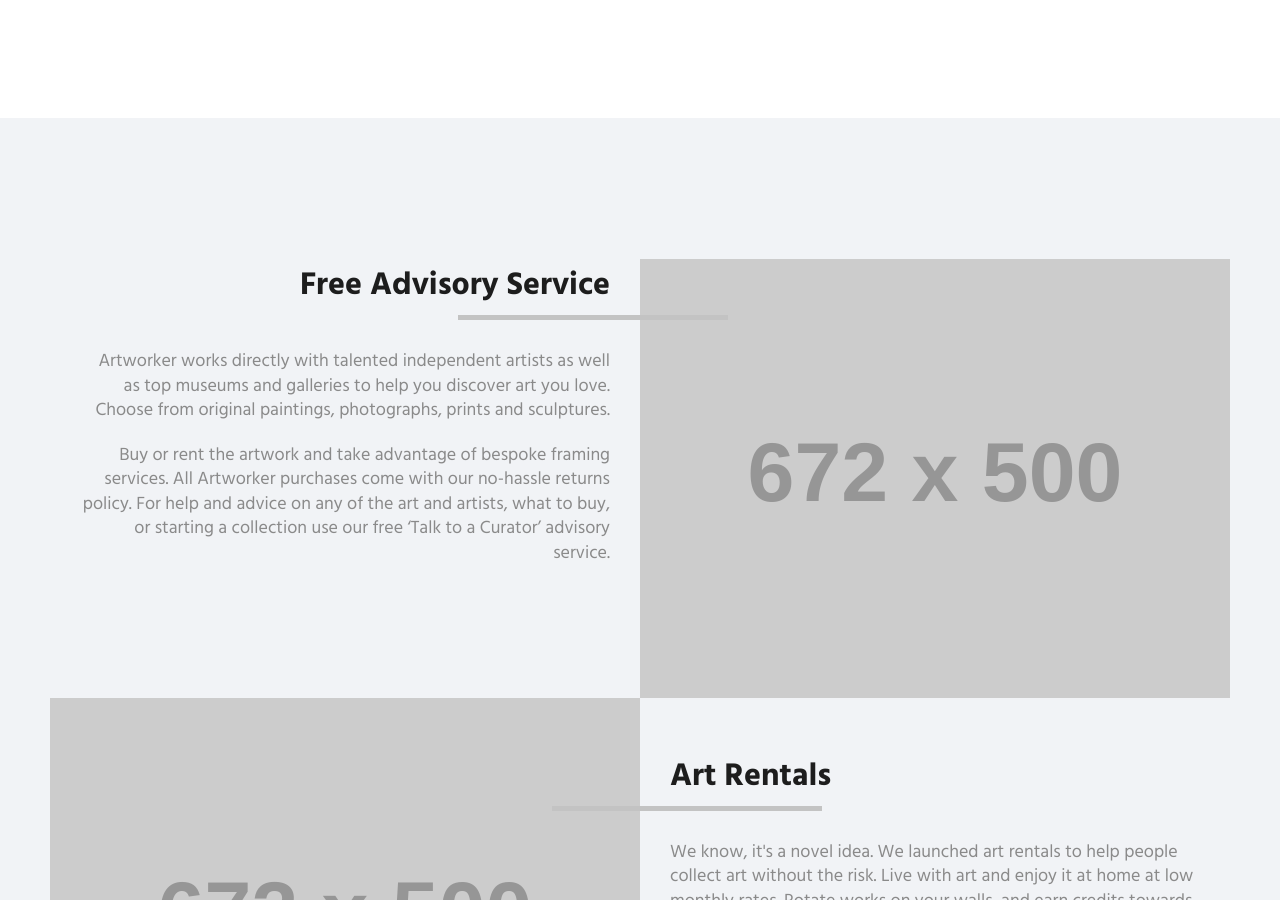
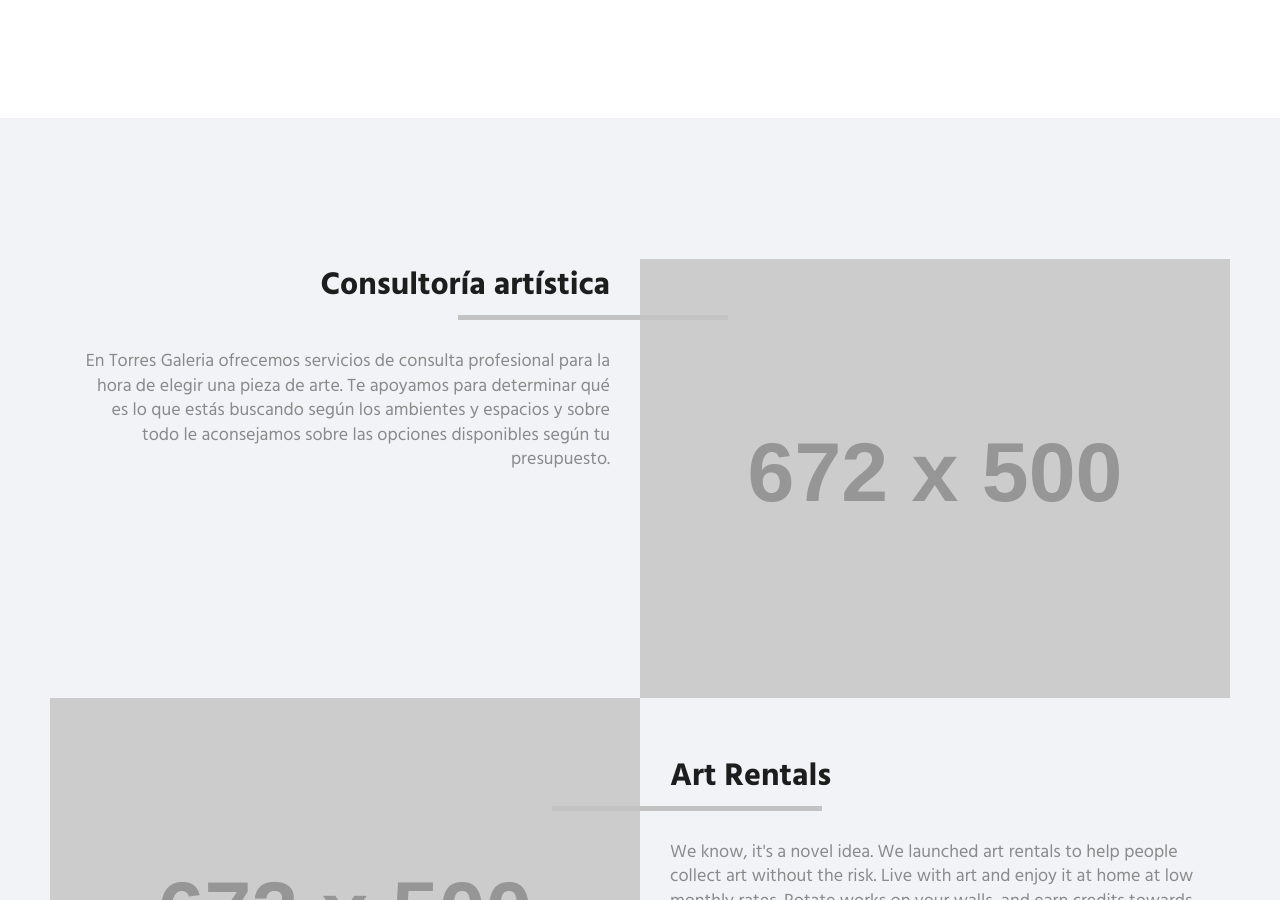
Before and after one commit to OsmarCuadra/torresgaleria, a Jekyll site: the page built from index.md, in a window 1280 px wide and 900 px high, scrolled down 2458 px. Built offline with Jekyll 4.4.1, drawn with Linux system fonts in a browser that asks for light colours; a script that is not in the unit is left out; comment, search, counter and statistics services are not loaded.

Commit message:
add pages

```diff
--- a/_config.yml
+++ b/_config.yml
@@ -25,7 +25,7 @@
 description: >
  Galería de arte
 baseurl: "" # the subpath of your site, e.g. /blog
-url: "https://osmarcuadra.github.io/torresgaleria/" # the base hostname & protocol for your site, e.g. http://example.com
+url: "https://osmarcuadra.github.io/torresgaleria" # the base hostname & protocol for your site, e.g. http://example.com
 twitter_username: jekyllrb
 github_username:  jekyll
 
--- a/_data/menu.yml
+++ b/_data/menu.yml
@@ -3,7 +3,7 @@
   href: '/'
 -
   name: Técnicas
-  href: '/tecnicas'
+  href: '/tecnicas/'
 -
   name: Arte y estilo
   href: '/arte_y_estilo'
@@ -12,7 +12,7 @@
   href: '/disponibilidad'
 -
   name: Artistas
-  href: '/artistas'
+  href: '/artistas/'
 -
   name: Especiales
   href: '/especiales'
@@ -21,4 +21,4 @@
   href: '/nosotros/'
 -
   name: Contáctenos
-  href: '/contactenos/'
+  href: '/contacto/'
--- a/_includes/footer.html
+++ b/_includes/footer.html
@@ -8,7 +8,7 @@
                   <ul class="tmhtmlcontent-footer">
                     <li class="tmhtmlcontent-item-1 logo">
                       <a href="{{ site.url }}" class="item-link" title="footer logo">
-                        <img src="http://via.placeholder.com/280x100" class="item-img img-responsive" title="footer logo" alt="footer logo"
+                        <img src="{{ site.html }}/assets/img/logo.jpg" class="item-img img-responsive" title="footer logo" alt="footer logo"
                                  width="280" height="38"/>
                       </a>
                     </li>
@@ -116,53 +116,7 @@
             <div class="module "></div>
             <div class="module "></div>
             <div class="module ">
-              <!-- begin olark code -->
-              <script data-cfasync="false" type='text/javascript'>
-                /*<![CDATA[*/window.olark || (function (c) {
-                                      var f = window, d = document, l = f.location.protocol == "https:" ? "https:" : "http:", z = c.name, r = "load"; var nt = function () {
-                                        f[z] = function () {
-                                          (a.s = a.s || []).push(arguments)
-                                        }; var a = f[z]._ = {
-                                        }, q = c.methods.length; while (q--) {
-                                          (function (n) {
-                                            f[z][n] = function () {
-                                              f[z]("call", n, arguments)
-                                            }
-                                          })(c.methods[q])
-                                        } a.l = c.loader; a.i = nt; a.p = {
-                                          0: +new Date
-                                        }; a.P = function (u) {
-                                          a.p[u] = new Date - a.p[0]
-                                        }; function s() {
-                                          a.P(r); f[z](r)
-                                        } f.addEventListener ? f.addEventListener(r, s, false) : f.attachEvent("on" + r, s); var ld = function () {
-                                          function p(hd) {
-                                            hd = "head"; return ["<", hd, "></", hd, "><", i, ' onl' + 'oad="var d=', g, ";d.getElementsByTagName('head')[0].", j, "(d.", h, "('script')).", k, "='", l, "//", a.l, "'", '"', "></", i, ">"].join("")
-                                          } var i = "body", m = d[i]; if (!m) {
-                                            return setTimeout(ld, 100)
-                                          } a.P(1); var j = "appendChild", h = "createElement", k = "src", n = d[h]("div"), v = n[j](d[h](z)), b = d[h]("iframe"), g = "document", e = "domain", o; n.style.display = "none"; m.insertBefore(n, m.firstChild).id = z; b.frameBorder = "0"; b.id = z + "-loader"; if (/MSIE[ ]+6/.test(navigator.userAgent)) {
-                                            b.src = "javascript:false"
-                                          } b.allowTransparency = "true"; v[j](b); try {
-                                            b.contentWindow[g].open()
-                                          } catch (w) {
-                                            c[e] = d[e]; o = "javascript:var d=" + g + ".open();d.domain='" + d.domain + "';"; b[k] = o + "void(0);"
-                                          } try {
-                                            var t = b.contentWindow[g]; t.write(p()); t.close()
-                                          } catch (x) {
-                                            b[k] = o + 'd.write("' + p().replace(/"/g, String.fromCharCode(92) + '"') + '");d.close();'
-                                          } a.P(2)
-                                        }; ld()
-                                      }; nt()
-                                    })({
-                                      loader: "static.olark.com/jsclient/loader0.js", name: "olark", methods: ["configure", "extend", "declare", "identify"]
-                                    });
 
-                                    /* custom configuration goes here (www.olark.com/documentation) */
-
-                                    olark.identify('7830-582-10-3714');
-/*]]>*/
-              </script>
-              <!-- end olark code -->
             </div>
           </div>
         </div>
--- a/_includes/head.html
+++ b/_includes/head.html
@@ -7,11 +7,6 @@
   <meta name="robots" content="index,follow" />
   <meta name="viewport" content="width=device-width, minimum-scale=0.25, maximum-scale=1.0, initial-scale=1.0" />
   <meta name="apple-mobile-web-app-capable" content="yes" />
-  <script type="text/javascript">
-    //<![CDATA[
-    try { if (!window.CloudFlare) { var CloudFlare = [{ verbose: 0, p: 0, byc: 0, owlid: "cf", bag2: 1, mirage2: 0, oracle: 0, paths: { cloudflare: "/cdn-cgi/nexp/dok3v=1613a3a185/" }, atok: "442c6bf28675ab214669e502ea586624", petok: "6655dccc0d7207d252167b3abe60476ecb08f2e2-1499742760-1800", zone: "template-help.com", rocket: "0", apps: { "abetterbrowser": { "ie": "7" } } }]; !function (a, b) { a = document.createElement("script"), b = document.getElementsByTagName("script")[0], a.async = !0, a.src = "../../ajax.cloudflare.com/cdn-cgi/nexp/dok3v%3d85b614c0f6/cloudflare.min.js", b.parentNode.insertBefore(a, b) }() } } catch (e) { };
-   //]]>
-  </script>
   <link rel="icon" type="image/vnd.microsoft.icon" href="{{ site.url }}/assets/img/favicon3292.ico?1480427070" />
   <link rel="shortcut icon" type="image/x-icon" href="img/favicon3292.ico?1480427070" />
   <link rel="stylesheet" href="http://fonts.googleapis.com/css?family=Hind:400,600,700%7COpen+Sans:400,600,700%7CRusso+One&amp;subset=cyrillic"
@@ -49,7 +44,6 @@
   />
   <link rel="stylesheet" href="{{ site.url}}/assets/themes/css/modules/tmnewsletter/views/css/tmnewsletter.css" type="text/css" media="all"
   />
-  <link rel="stylesheet" href="{{ site.url}}/assets/modules/tmolarkchat/views/css/tmolarkchat.css" type="text/css" media="all" />
   <link rel="stylesheet" href="{{ site.url}}/assets/modules/tmproductvideos/views/css/video/video-js.css" type="text/css" media="all" />
   <link rel="stylesheet" href="{{ site.url}}/assets/modules/tmproductvideos/views/css/tmproductvideos.css" type="text/css" media="all" />
   <link rel="stylesheet" href="{{ site.url}}/assets/themes/css/modules/tmmegalayout/views/css/tmmegalayout.css" type="text/css" media="all"
@@ -228,7 +211,6 @@
   <script src="{{ site.url}}/assets/js/jquery/ui/jquery.ui.slider.min.js"></script>
   <script src="{{ site.url}}/assets/js/jquery/plugins/timepicker/jquery-ui-timepicker-addon.js"></script>
   <script src="{{ site.url}}/assets/modules/tmoneclickorder/views/js/tmoneclickorder.js"></script>
-  <script src="{{ site.url}}/assets/modules/themeconfiglink/views/js/themeconfiglink.js"></script>
   <script src="{{ site.url}}/assets/themes/js/index.js"></script>
 
 
--- a/_includes/header.html
+++ b/_includes/header.html
@@ -8,7 +8,7 @@
           <div class="it_YWQHLHHLMYBX    col-lg-12 container text-center">
             <div id="header_logo">
               <a href="index.html" title="ArtWorker">
-               <img class="logo img-responsive" src="http://via.placeholder.com/280x100" alt="ArtWorker" width="280" height="47"/>
+               <img class="logo img-responsive" src="{{ site.html }}/assets/img/logo.jpg" alt="ArtWorker" width="280" height="47"/>
               </a>
             </div>
           </div>
@@ -21,22 +21,22 @@
                 <div class="top_menu top-level tmmegamenu_item">
                   <div class="menu-title tmmegamenu_item">Menu</div>
                   <ul class="menu clearfix top-level-menu tmmegamenu_item">
-                      <li class=" top-level-menu-li tmmegamenu_item it_64707038"><a class="it_64707038 top-level-menu-li-a tmmegamenu_item" href="{{ site.url}}">Inicio</a></li>
-                      <li class=" simple top-level-menu-li tmmegamenu_item it_16592859"><a class="it_16592859 top-level-menu-li-a tmmegamenu_item" href="{{ site.url}}">Técnicas</a>
+                      <li class=" top-level-menu-li tmmegamenu_item it_64707038"><a class="it_64707038 top-level-menu-li-a tmmegamenu_item" href="{{ site.url}}/">Inicio</a></li>
+                      <li class=" simple top-level-menu-li tmmegamenu_item it_16592859"><a class="it_16592859 top-level-menu-li-a tmmegamenu_item" href="{{ site.url}}/tecnicas">Técnicas</a>
                       <ul class="is-simplemenu tmmegamenu_item first-level-menu it_16592859">
                         {% for technique in site.data.techniques %}
                         <li class="category"><a href="{{ technique.href }}" title="{{ technique.name }}">{{ technique.name }}</a></li>
                         {% endfor %}
                       </ul>
                     </li>
-                     <li class=" simple top-level-menu-li tmmegamenu_item it_16592859"><a class="it_16592859 top-level-menu-li-a tmmegamenu_item" href="{{ site.url}}">Arte y estilo</a>
+                     <li class=" simple top-level-menu-li tmmegamenu_item it_16592859"><a class="it_16592859 top-level-menu-li-a tmmegamenu_item" href="{{ site.url}}/arte_y_estilo/">Arte y estilo</a>
                       <ul class="is-simplemenu tmmegamenu_item first-level-menu it_16592859">
                         {% for art_style in site.data.art_styles %}
                         <li class="category"><a href="{{ art_style.href }}" title="{{ art_style.name }}">{{ art_style.name }}</a></li>
                         {% endfor %}
                       </ul>
                     </li>
-                    <li class=" simple top-level-menu-li tmmegamenu_item it_91203835"><a class="it_91203835 top-level-menu-li-a tmmegamenu_item" href="{{ site.url}}">Artistas</a>
+                    <li class=" simple top-level-menu-li tmmegamenu_item it_91203835"><a class="it_91203835 top-level-menu-li-a tmmegamenu_item" href="{{ site.url}}/artistas/">Artistas</a>
                       <ul class="is-simplemenu tmmegamenu_item first-level-menu it_91203835">
                          {% for artist in site.data.artists %}
                           <li class="manufacturer">
@@ -45,9 +45,9 @@
                         {% endfor %}
                       </ul>
 
-                    <li class=" top-level-menu-li tmmegamenu_item it_64707038"><a class="it_64707038 top-level-menu-li-a tmmegamenu_item" href="{{ site.url}}">Disponibilidad</a></li>
-                    <li class=" top-level-menu-li tmmegamenu_item it_64707038"><a class="it_64707038 top-level-menu-li-a tmmegamenu_item" href="{{ site.url}}nosotros/">Nosotros</a></li>
-                    <li class=" top-level-menu-li tmmegamenu_item it_64707038"><a class="it_64707038 top-level-menu-li-a tmmegamenu_item" href="{{ site.url}}contacto/">Contacto</a></li>
+                    <li class=" top-level-menu-li tmmegamenu_item it_64707038"><a class="it_64707038 top-level-menu-li-a tmmegamenu_item" href="{{ site.url}}/">Disponibilidad</a></li>
+                    <li class=" top-level-menu-li tmmegamenu_item it_64707038"><a class="it_64707038 top-level-menu-li-a tmmegamenu_item" href="{{ site.url}}/nosotros/">Nosotros</a></li>
+                    <li class=" top-level-menu-li tmmegamenu_item it_64707038"><a class="it_64707038 top-level-menu-li-a tmmegamenu_item" href="{{ site.url}}/contacto/">Contacto</a></li>
                   </ul>
 
                 </div>
--- a/_includes/services.html
+++ b/_includes/services.html
@@ -6,12 +6,11 @@
           <ul class="htmlcontent-home clearfix row">
             <li class="htmlcontent-item-1 col-xs-12">
               <div class="item-html">
-                <h3 class="item-title">Free Advisory Service</h3>
-                <p>Artworker works directly with talented independent artists as well as top museums and galleries to help you
-                  discover art you love. Choose from original paintings, photographs, prints and sculptures.</p>
-                <p>Buy or rent the artwork and take advantage of bespoke framing services. All Artworker purchases come with
-                  our no-hassle returns policy. For help and advice on any of the art and artists, what to buy, or starting
-                  a collection use our free ‘Talk to a Curator’ advisory service.</p>
+                <h3 class="item-title">Consultoría artística</h3>
+                <p>En Torres Galeria ofrecemos servicios de consulta profesional para la hora
+                  de elegir una pieza de arte. Te apoyamos para determinar qué es lo que estás
+                  buscando según los ambientes y espacios  y sobre todo le aconsejamos sobre las
+                   opciones disponibles según tu presupuesto. </p>
               </div>
               <div class="img-wrap">
                 <img src="http://via.placeholder.com/672x500" class="item-img" title="Free Advisory Service"
--- /dev/null
+++ b/arte_y_estilo.html
@@ -0,0 +1,5 @@
+---
+title: Arte y estilo
+layout: page
+permalink: "/arte_y_estilo/"
+---
--- /dev/null
+++ b/artistas.html
@@ -0,0 +1,5 @@
+---
+title: Artistas
+layout: page
+permalink: "/artistas/"
+---
--- /dev/null
+++ b/tecnicas.html
@@ -0,0 +1,5 @@
+---
+title: Técnicas
+layout: page
+permalink: "/tecnicas/"
+---
```
Also changed, not shown: other parts of _includes/head.html (+0 -11 lines), assets/img/logo.jpg, assets/img/logo_big.jpg (added), 9 other files.
